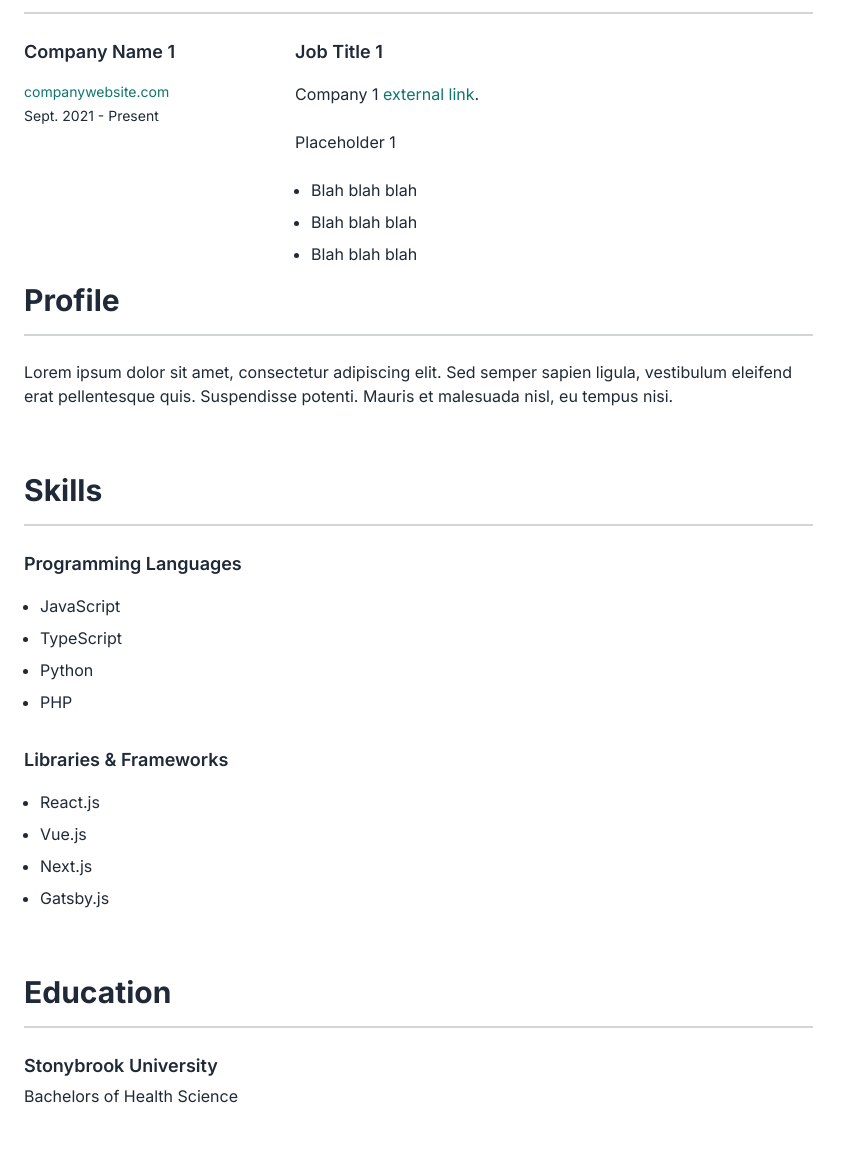
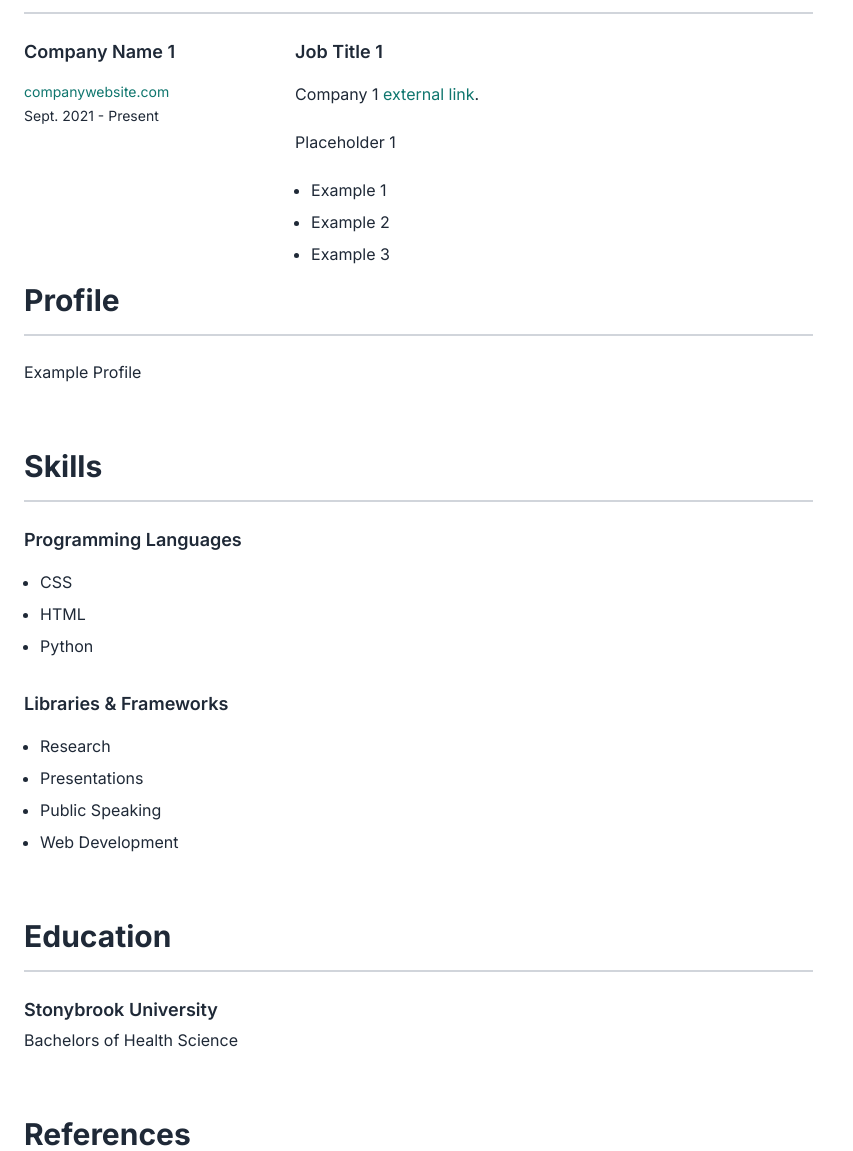
Before and after one commit to Michael-De-Somma/my-resume-pg, a Flask app: page / in a window 1280 px wide. Shown: the part 398-1549 px from the top of the page, without its empty margins (0-853 px from the left). Run offline with Flask 3, Linux system fonts and the light colour scheme.

Commit message:
Info update

```diff
--- a/templates/home.html
+++ b/templates/home.html
@@ -181,9 +181,9 @@
                   Placeholder 1
                 </p>
                 <ul>
-                  <li>Blah blah blah</li>
-                  <li>Blah blah blah</li>
-                  <li>Blah blah blah</li>
+                  <li>Example 1</li>
+                  <li>Example 2</li>
+                  <li>Example 3</li>
                 </ul>
               </div>
             </div>
@@ -192,9 +192,7 @@
             <!-- Profile -->
             <h3>Profile</h3>
             <p>
-              Lorem ipsum dolor sit amet, consectetur adipiscing elit. Sed
-              semper sapien ligula, vestibulum eleifend erat pellentesque quis.
-              Suspendisse potenti. Mauris et malesuada nisl, eu tempus nisi.
+              Example Profile
             </p>
 
             <!-- Skills -->
@@ -203,19 +201,18 @@
             <!-- Skills 1 -->
             <h4>Programming Languages</h4>
             <ul>
-              <li>JavaScript</li>
-              <li>TypeScript</li>
+              <li>CSS</li>
+              <li>HTML</li>
               <li>Python</li>
-              <li>PHP</li>
             </ul>
 
             <!-- Skills 2 -->
             <h4 class="mt-8">Libraries &amp; Frameworks</h4>
             <ul>
-              <li>React.js</li>
-              <li>Vue.js</li>
-              <li>Next.js</li>
-              <li>Gatsby.js</li>
+              <li>Research</li>
+              <li>Presentations</li>
+              <li>Public Speaking</li>
+              <li>Web Development</li>
             </ul>
 
             <!-- Education -->
```
